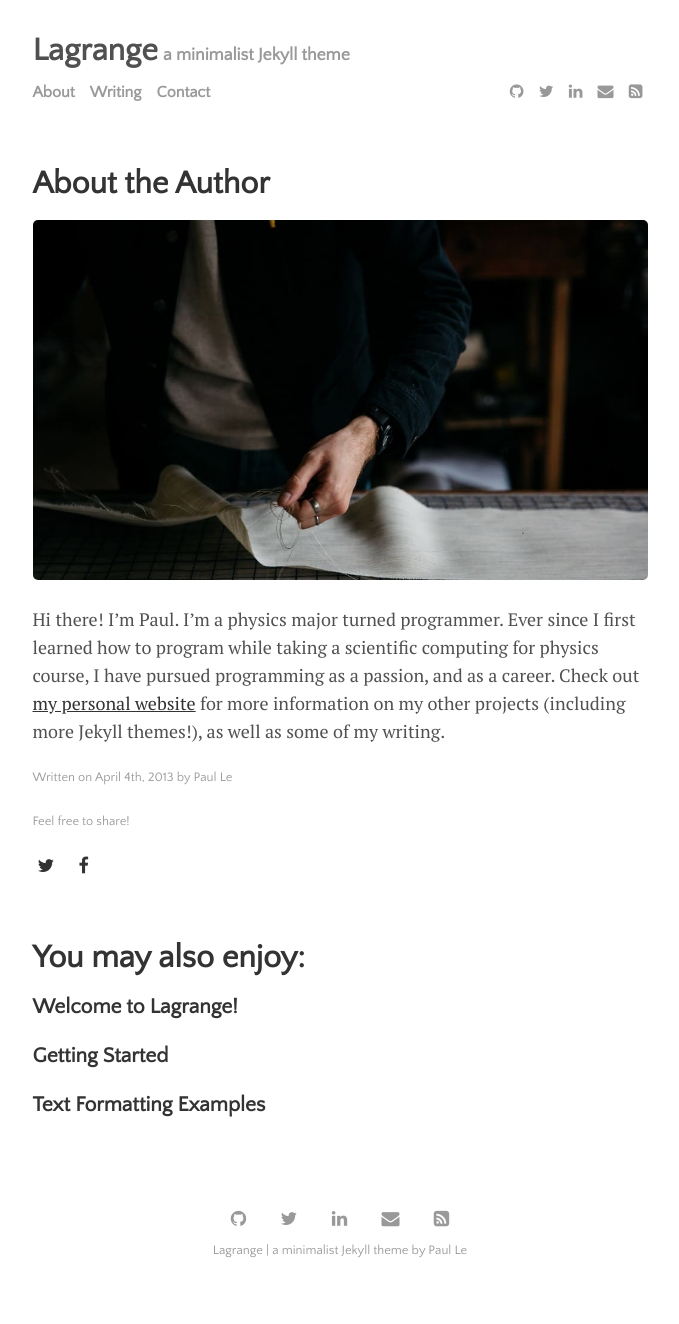
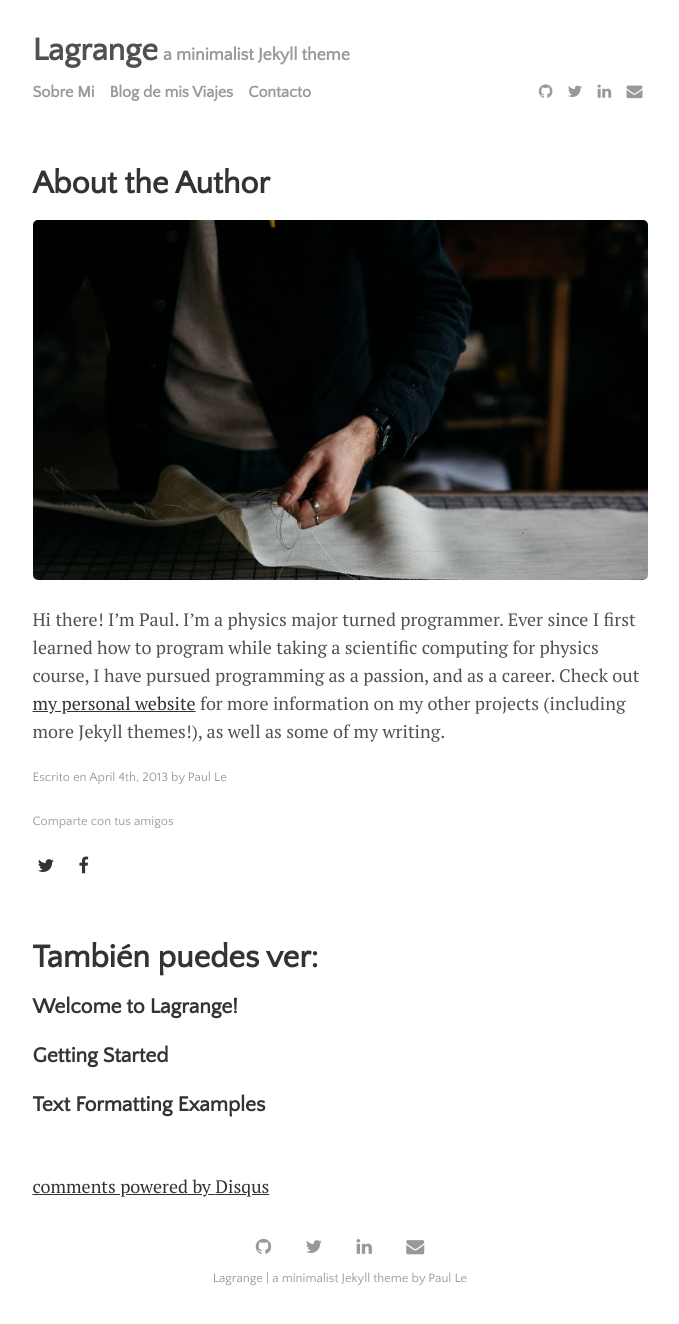
Before and after one commit to moguimon/Viajes, a Jekyll site: the page built from _posts/2013-04-04-about-the-author.md, in a window 1280 px wide. Shown: the whole page, without its empty margins (300-979 px from the left). Built offline with Jekyll 4.4.1, drawn with Linux system fonts in a browser that asks for light colours; comment, search, counter and statistics services are not loaded; before the commit the page ends 1296 px from its top, so only the background shows below that.

Commit message:
Update settings.yml

```diff
--- a/_data/settings.yml
+++ b/_data/settings.yml
@@ -1,32 +1,30 @@
 # Change 'comments' to true for Disqus comments
 disqus:
-  comments: false
-  disqus_shortname: 'https-lenpaul-github-io-lagrange'
+  comments: true
+  disqus_shortname: 'https-moguimon-github-io-Viajes'
 
 # If you are not using Google Analytics, please change 'google-ID' to an empty string
-google-ID: 'UA-112060364-1'
+# google-ID: 'UA-112060364-1'
 
 menu:
-- {name: 'About', path: 'menu', url: 'about.html'}
-- {name: 'Writing', path: 'menu', url: 'writing.html'}
-- {name: 'Contact', path: 'menu', url: 'contact.html'}
+- {name: 'Sobre Mi', path: 'menu', url: 'sobremi.html'}
+- {name: 'Blog de mis Viajes', path: 'menu', url: 'viajes.html'}
+- {name: 'Contacto', path: 'menu', url: 'contacto.html'}
 
 # Available social icons are powered by Font Awesome, so you can use any icon that they offer
 social:
-- {icon: 'github', link: 'https://www.github.com/lenpaul'}
-- {icon: 'twitter', link: 'https://twitter.com/paululele'}
-- {icon: 'linkedin', link: 'http://www.linkedin.com/in/lenpaul/'}
-- {icon: 'envelope', link: 'mailto:l.nguyen.paul@gmail.com'}
-- {icon: 'rss-square', link: '/feed.xml'}
-# - {icon: 'rss-square', link: '/rss-feed.xml'}
+- {icon: 'github', link: 'https://www.github.com/moguimon'}
+- {icon: 'twitter', link: 'https://twitter.com/Tmoguimon'}
+- {icon: 'linkedin', link: 'https://www.linkedin.com/feed/'}
+- {icon: 'envelope', link: 'mailto:moguimon@gmail.com'}
 
 # Customize site text
 pagination:
-  next_page: 'Newer'
-  previous_page: 'Older'
+  next_page: 'Nuevas'
+  previous_page: 'Antiguas'
 
-sharing_button_prompt: 'Feel free to share!'
+sharing_button_prompt: 'Comparte con tus amigos'
 
-related_posts: 'You may also enjoy:'
+related_posts: 'También puedes ver:'
 
-post_date_prefix: 'Written on'
+post_date_prefix: 'Escrito en'
```
